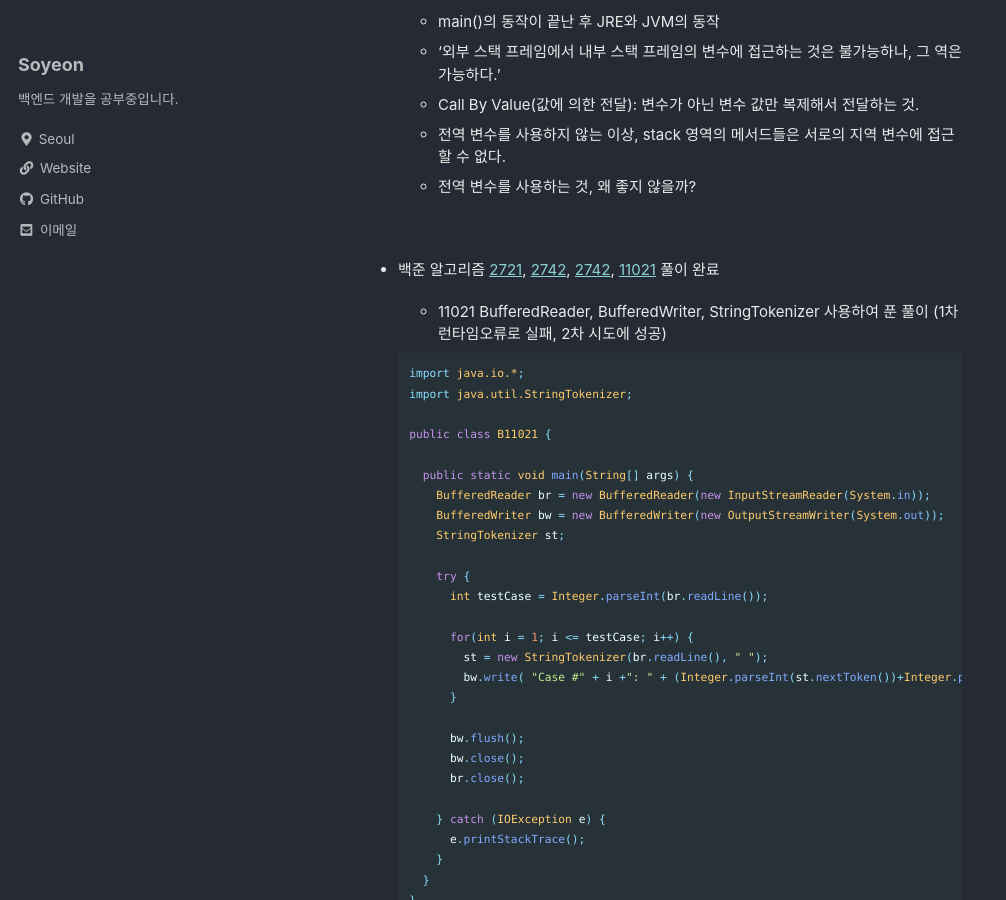
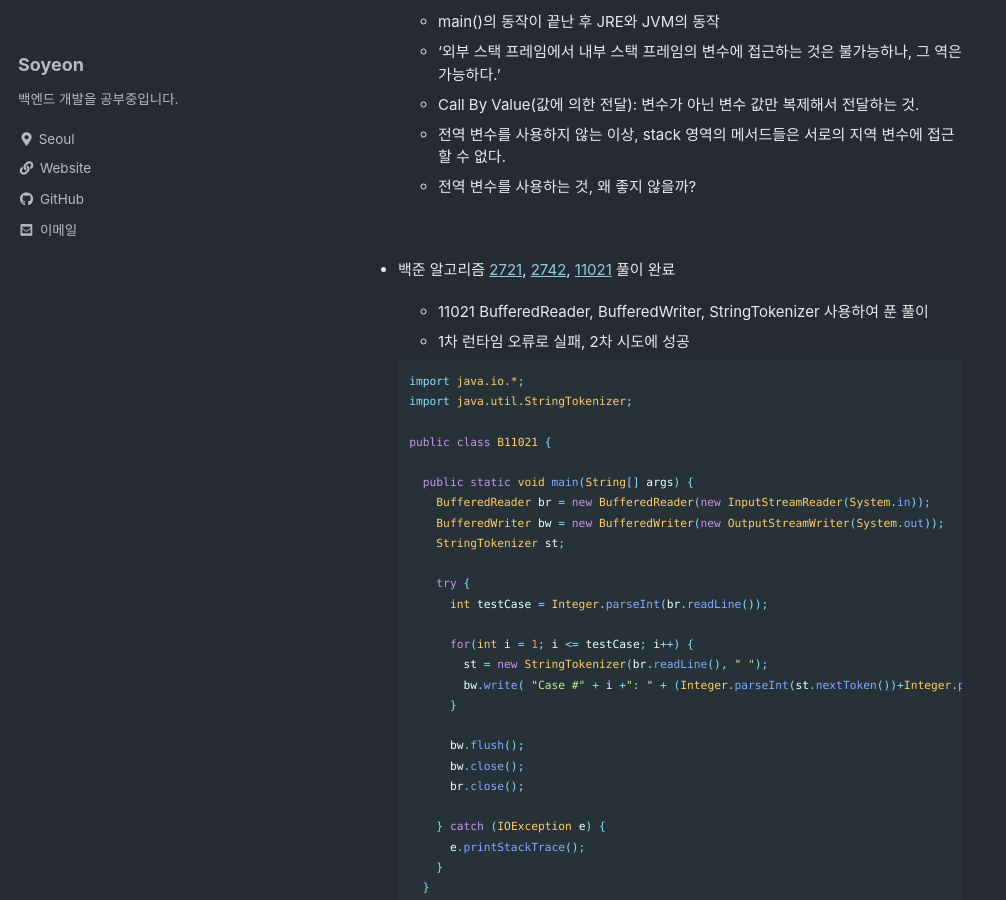
Before and after one commit to liv660/liv660.github.io, a Jekyll site: the page built from _posts/TIL/21.05.study/2021-05-06-study.md, in a window 1280 px wide and 900 px high, scrolled down 350 px. Shown: the whole window, without its empty margins (0-1006 px from the left). Built offline with Jekyll 4.4.1, drawn with Linux system fonts in a browser that asks for light colours; cached includes are drawn as plain includes.

Commit message:
Update TIL

````diff
--- a/_posts/TIL/21.05.study/2021-05-06-study.md
+++ b/_posts/TIL/21.05.study/2021-05-06-study.md
@@ -18,9 +18,10 @@ categories:
 
 <br />
 
-+ 백준 알고리즘 [2721](https://www.acmicpc.net/problem/2741), [2742](https://www.acmicpc.net/problem/2742), [2742](https://www.acmicpc.net/problem/2742), [11021](https://www.acmicpc.net/problem/11021) 풀이 완료
++ 백준 알고리즘 [2721](https://www.acmicpc.net/problem/2741), [2742](https://www.acmicpc.net/problem/2742), [11021](https://www.acmicpc.net/problem/11021) 풀이 완료
 
-  + 11021 BufferedReader, BufferedWriter, StringTokenizer 사용하여 푼 풀이 (1차 런타임오류로 실패, 2차 시도에 성공)<br />
+  + 11021 BufferedReader, BufferedWriter, StringTokenizer 사용하여 푼 풀이<br />
+  + 1차 런타임 오류로 실패, 2차 시도에 성공<br />
 
   ```java
   import java.io.*;
````
